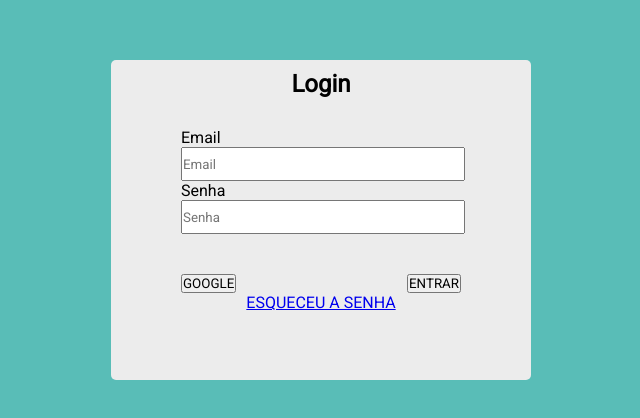
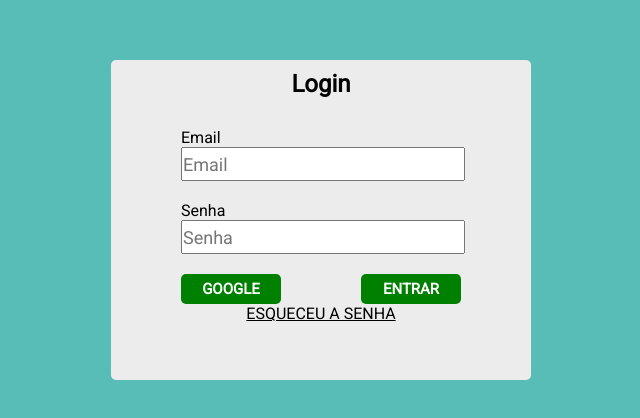
Before and after one commit to LuizHenriqueVitorino/GForm, a plain HTML site: page html/index.html in a window 1280 px wide. Shown: the part 180-598 px from the top of the page, without its empty margins (319-959 px from the left). Drawn offline with Linux system fonts and the light colour scheme.

Commit message:
estilizacao dos inputs e dos botoes

```diff
--- a/css/style.css
+++ b/css/style.css
@@ -31,19 +31,41 @@ main {
     align-items: center;
 }
 #input {
-    display: block;
+    display: flex;
+    flex-direction: column;
     width: 70%;
     margin-top: 30px;
     text-align: left;
 }
+#email{
+    margin-bottom: 20px;
+}
 #senha, #email{
     width: 100%;
     height: 30px;
+    font-size: large;
 }
-#buttons{
+#botoes{
     display: flex;
-    margin-top: 40px;
+    margin-top: 20px;
     width: 70%;
     justify-content: space-between;
+}
+.botao{
+    background-color: green;
+    width: 100px;
+    height: 30px;
+    color: white;
+    font-weight: bold;
+    font-size: 15px;
+    border: none;
+    border-radius: 5px;
+}
 
+/* TODO: Modificar o estilo abaixo! */
+a{
+    display: flex;
+    flex-direction: column;
+    align-items: flex-end;
+    color: black;
 }
--- a/html/index.html
+++ b/html/index.html
@@ -19,12 +19,12 @@
                     <input id="email" type="text" name="email" placeholder="Email">
 
                     <label id="label-senha" for="senha">Senha</label>
-                    <input id="senha" type="text" name="senha" placeholder="Senha">
+                    <input id="senha" type="password" name="senha" placeholder="Senha">
                 </form>
             </div>
-            <div id="buttons">
-                <button class="login-google">GOOGLE</button>
-                <button class="entrar">ENTRAR</button>
+            <div id="botoes">
+                <button id="botao-google" class="botao login-google">GOOGLE</button>
+                <button id="botao-entrar" class="botao entrar">ENTRAR</button>
             </div>
             <div id="esqueceu-senha">
                 <a href="#">ESQUECEU A SENHA</a>
```
